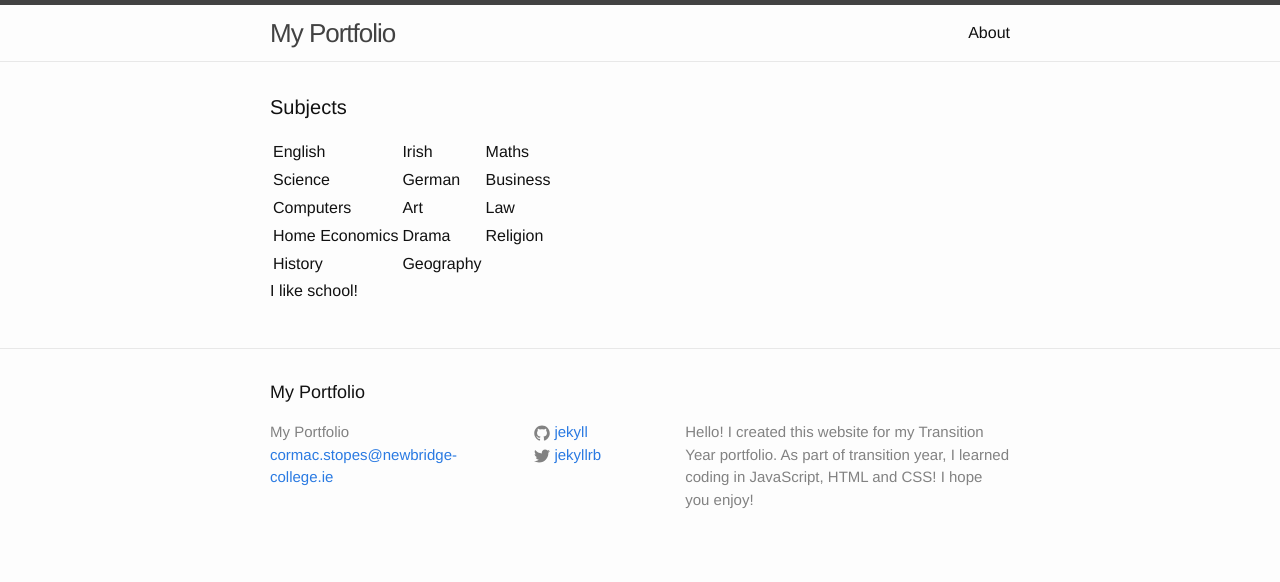
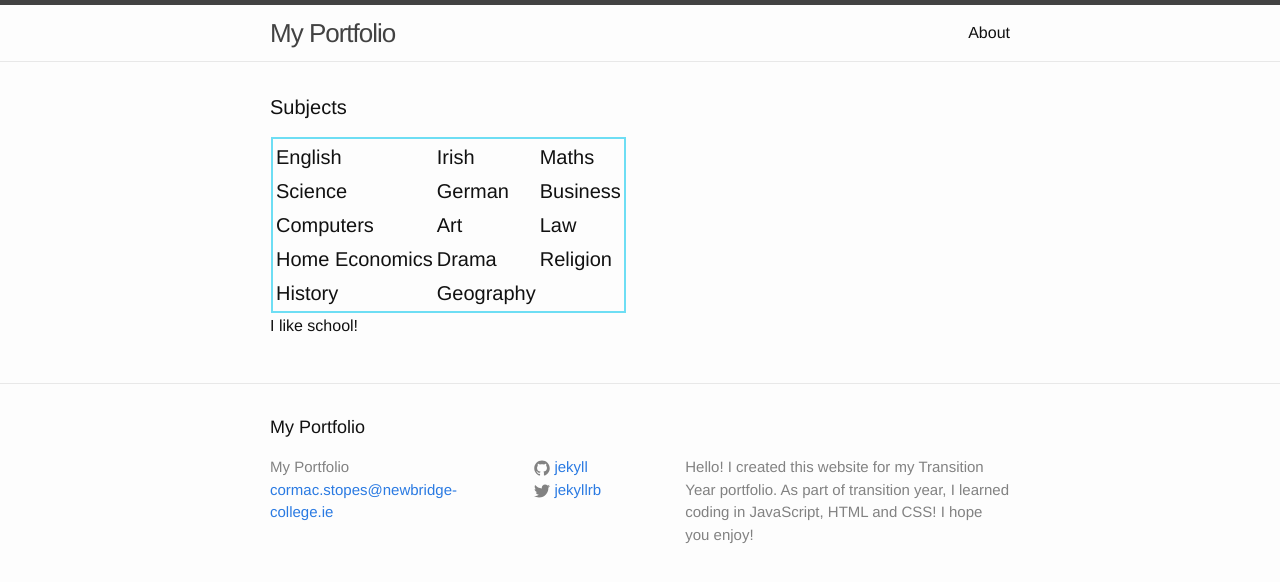
Before and after one commit to cstopes/cstopes.github.io, a Jekyll site: the page built from index.html, in a window 1280 px wide. Shown: the top 582 px of the page. Built offline with Jekyll 4.4.1, drawn with Linux system fonts in a browser that asks for light colours.

Commit message:
Update index.html

```diff
--- a/index.html
+++ b/index.html
@@ -6,7 +6,7 @@ layout: default
 
   <h1 class="page-heading">Subjects</h1>
 
-    <table style = "subjects_table">
+    <table class = "subjects_table">
       <tr>
         <td>English</td>
         <td>Irish</td>
```
